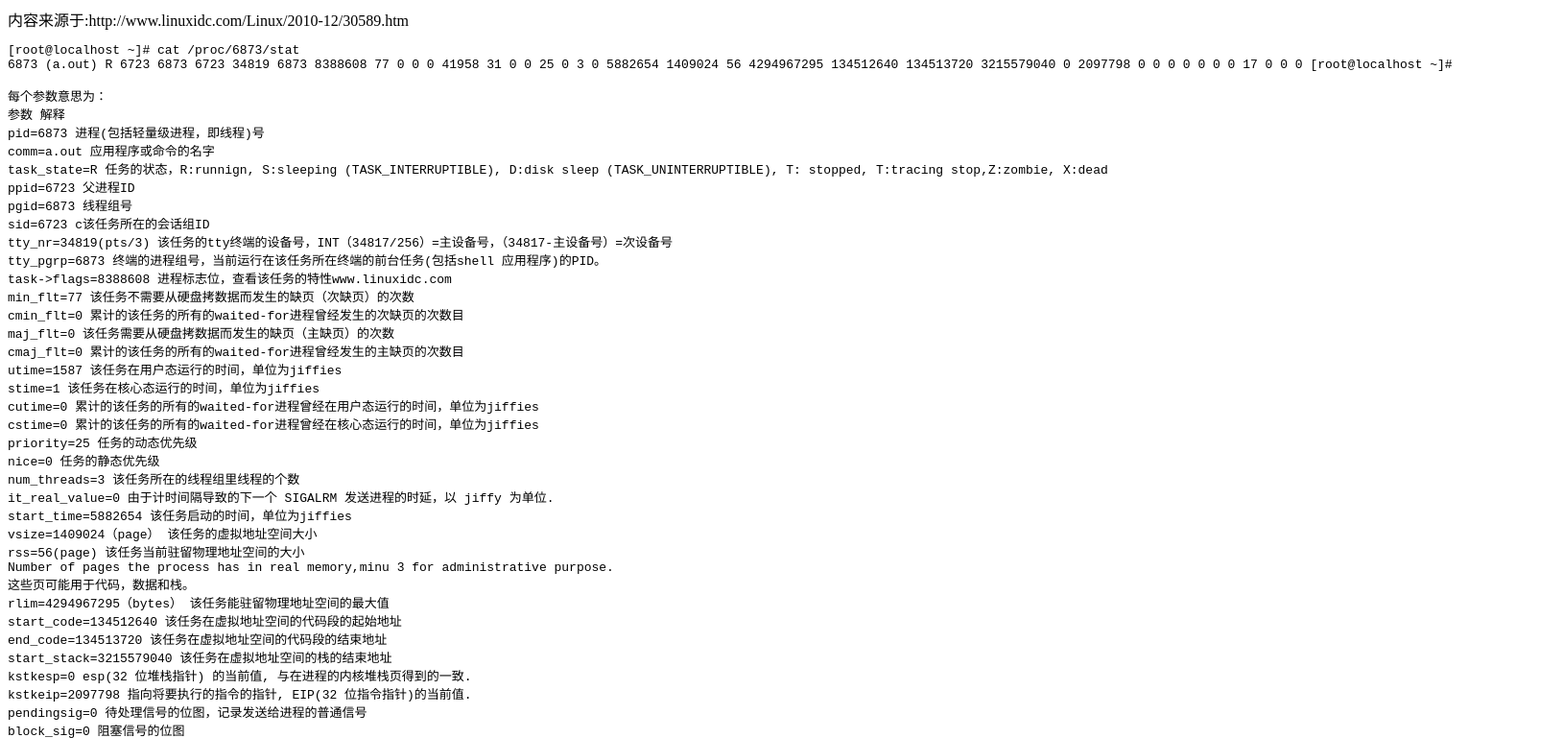
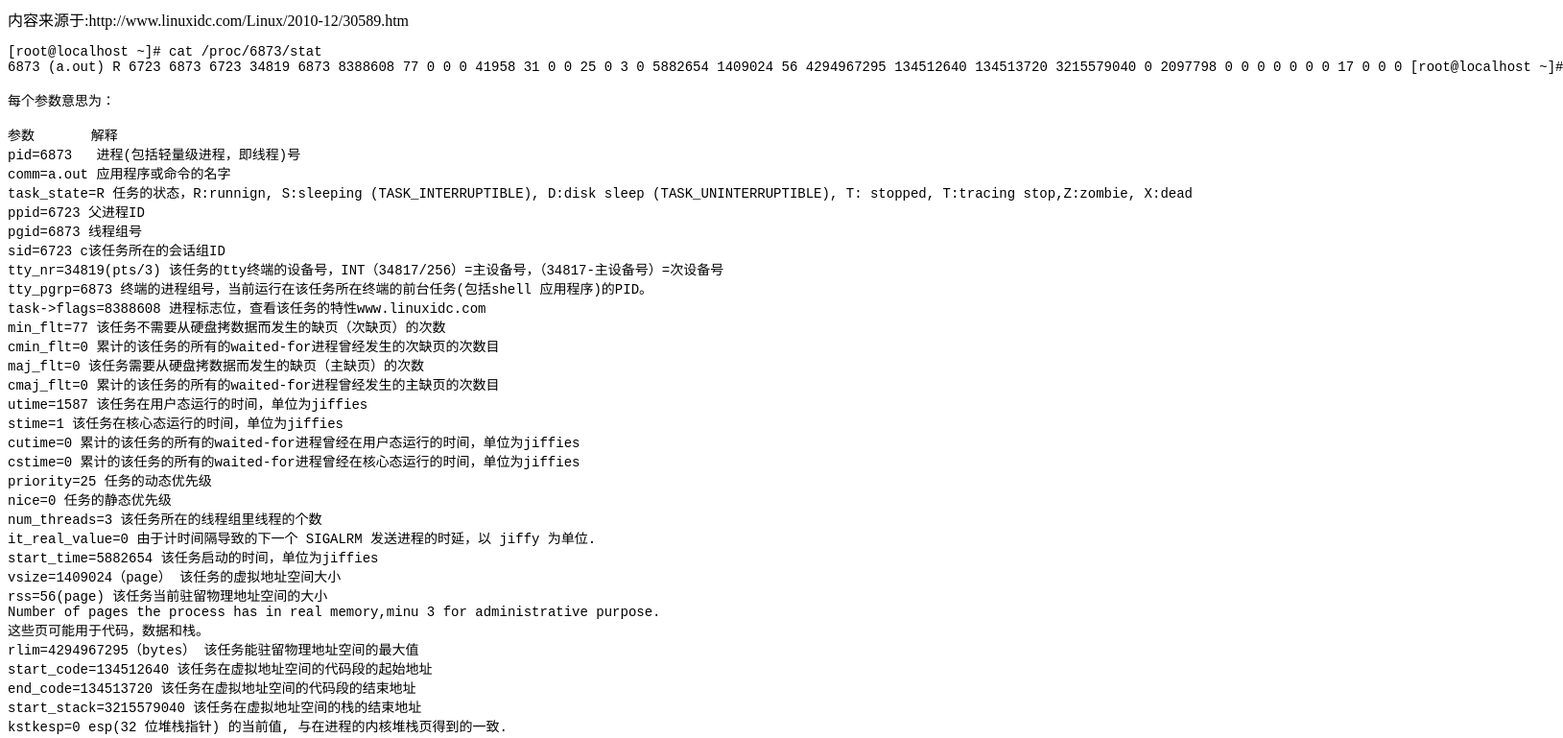
Before and after one commit to lazyp/lazyp.github.io, a plain HTML site: page linux_proc_stat.html in a window 1280 px wide. Shown: the top 769 px of the page at 96% size, 1629 px wide, since content can reach past the window. Drawn offline with Linux system fonts and the light colour scheme.

Commit message:
Update linux_proc_stat.html

```diff
--- a/linux_proc_stat.html
+++ b/linux_proc_stat.html
@@ -6,13 +6,14 @@
   </head>
   <body>
     内容来源于:http://www.linuxidc.com/Linux/2010-12/30589.htm
-    <pre>
+    <pre style="font-size:14px">
 [root@localhost ~]# cat /proc/6873/stat
 6873 (a.out) R 6723 6873 6723 34819 6873 8388608 77 0 0 0 41958 31 0 0 25 0 3 0 5882654 1409024 56 4294967295 134512640 134513720 3215579040 0 2097798 0 0 0 0 0 0 0 17 0 0 0 [root@localhost ~]#
 
 每个参数意思为：
-参数 解释
-pid=6873 进程(包括轻量级进程，即线程)号
+
+参数       解释
+pid=6873   进程(包括轻量级进程，即线程)号
 comm=a.out 应用程序或命令的名字
 task_state=R 任务的状态，R:runnign, S:sleeping (TASK_INTERRUPTIBLE), D:disk sleep (TASK_UNINTERRUPTIBLE), T: stopped, T:tracing stop,Z:zombie, X:dead
 ppid=6723 父进程ID
```
